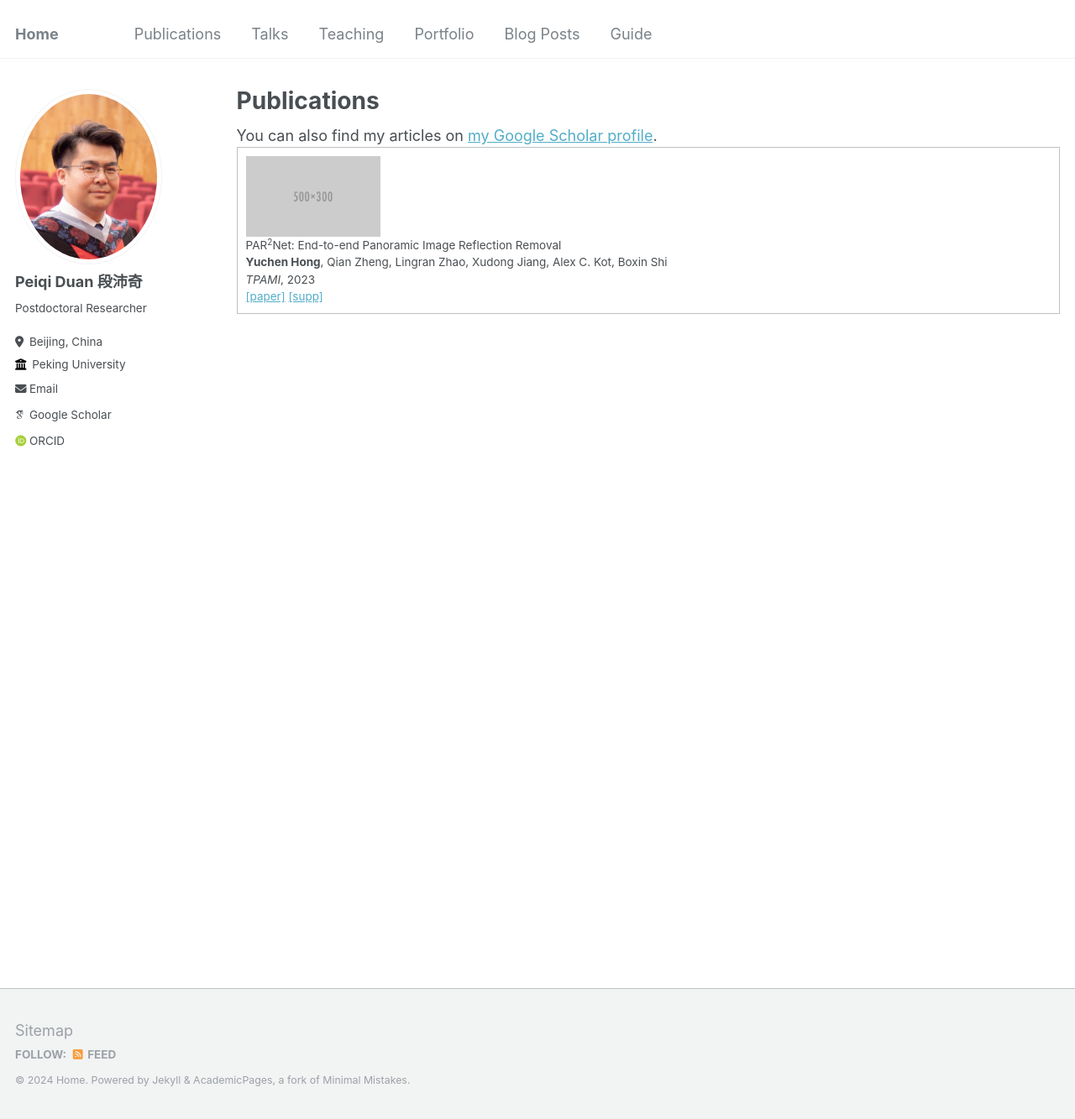
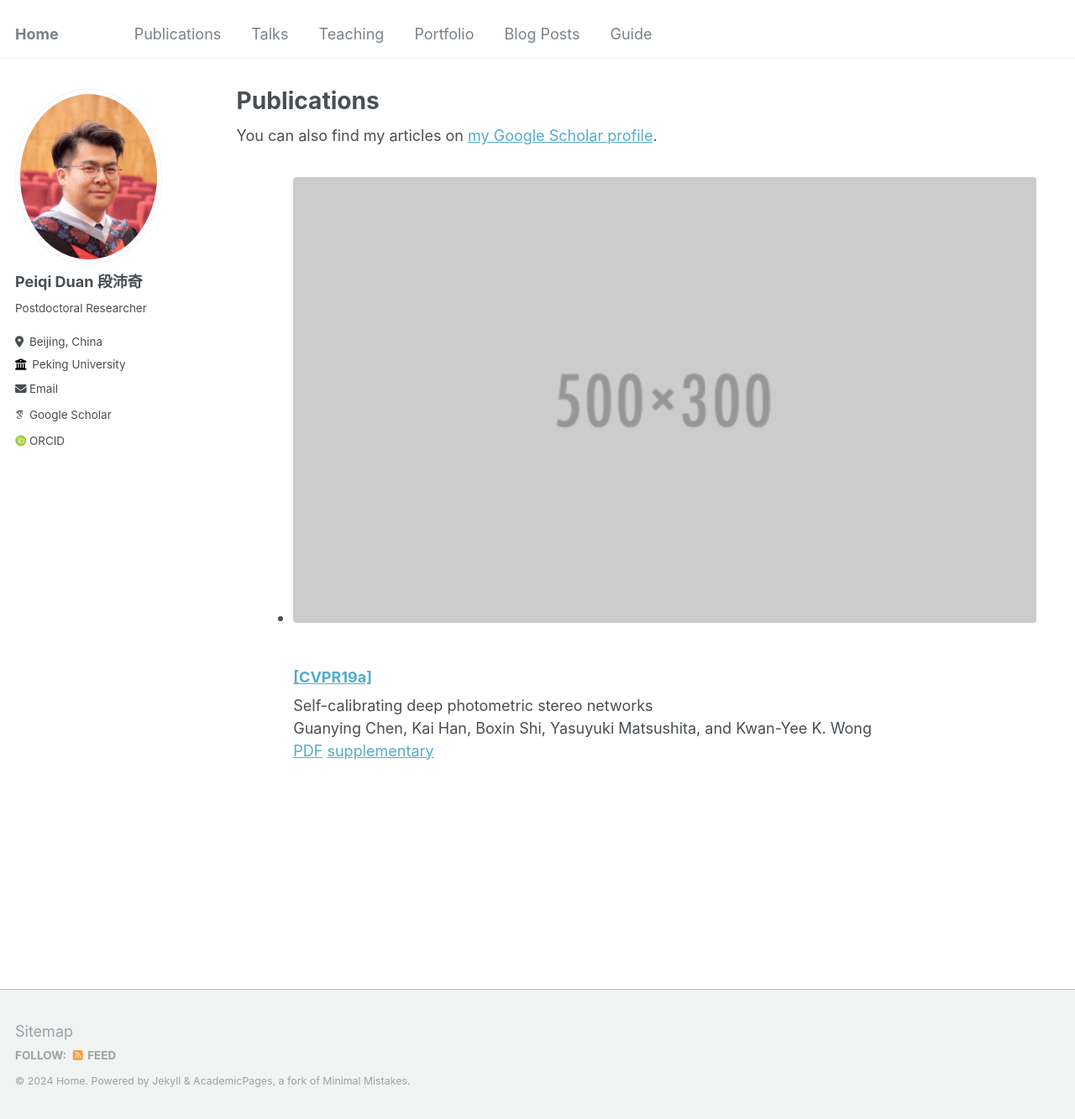
Before and after one commit to peiqi-duan/peiqi-duan.github.io, a Jekyll site: the page built from _pages/publications.md, in a window 1280 px wide and 1333 px high. Shown: the whole window at 84% size. Built offline with Jekyll 4.4.1, drawn with Linux system fonts in a browser that asks for light colours; some web fonts are replaced.

Commit message:
Update publications.md

```diff
--- a/_pages/publications.md
+++ b/_pages/publications.md
@@ -7,27 +7,21 @@ author_profile: true
 
 <div class="wordwrap">You can also find my articles on <a href="{{site.author.googlescholar}}">my Google Scholar profile</a>.</div>
 
-<table>
-  <tr onmouseout="par2net_stop()" onmouseover="par2net_start()">
-    <td style="padding:10px; width:20%; vertical-align:middle;">
-      <div class="flex-container">
-        <div class="one">
-          <div class="two" id='par2net_image'>
-            <img src='../images/500x300.png' width="160">
-          </div>
-        </div>
-        <div class="flex-content">
-          <papertitle>PAR<sup>2</sup>Net: End-to-end Panoramic Image Reflection Removal</papertitle>
-          <br>
-          <strong>Yuchen Hong</strong>, Qian Zheng, Lingran Zhao,
-          Xudong Jiang, Alex C. Kot, Boxin Shi
-          <br>
-          <em>TPAMI</em>, 2023
-          <br>
-          <a href="https://ieeexplore.ieee.org/abstract/document/10153662/">[paper]</a>
-          <a href="paper/pami23_supp.pdf">[supp]</a>
+<div class="main-box">
+    <div class="container">
+      <div class="inside">
+        <div class="wrapper">
+           	  <ul class="team-list">
+				<li>
+                <figure><img src="../images/500x300.png" alt=""></figure>
+                <h3><a>[CVPR19a]</a></h3>
+                Self-calibrating deep photometric stereo networks <br>
+                Guanying Chen, Kai Han, Boxin Shi, Yasuyuki Matsushita, and Kwan-Yee K. Wong <br>
+                <a href="files/CVPR19a.pdf" target="_blank">PDF</a>
+			    <a href="files/CVPR19aSUPP.pdf" target="_blank">supplementary</a>
+                </li>
+              </ul>
         </div>
       </div>
-    </td>
-  </tr>
-</table>
+    </div>
+  </div>
```
